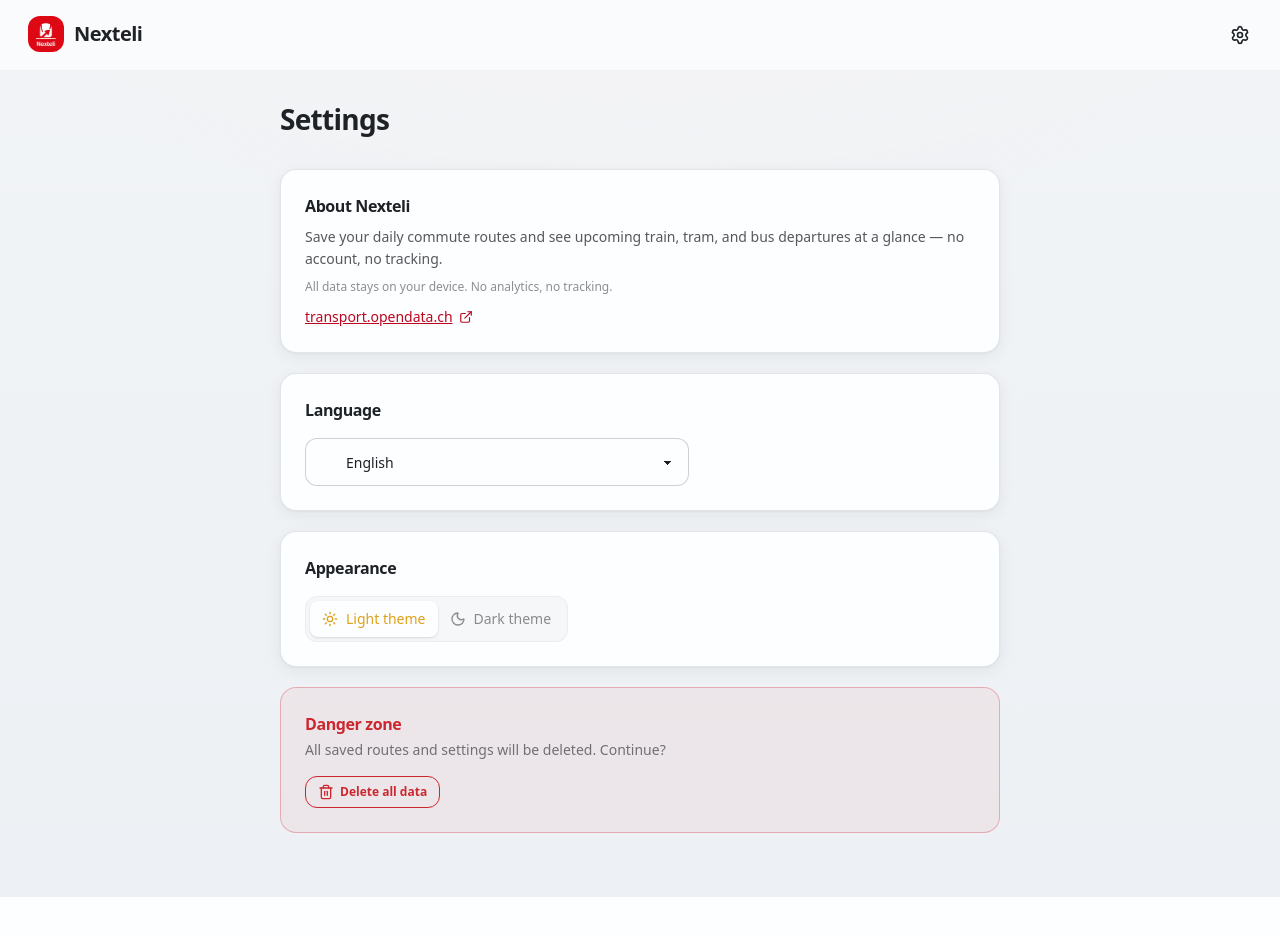
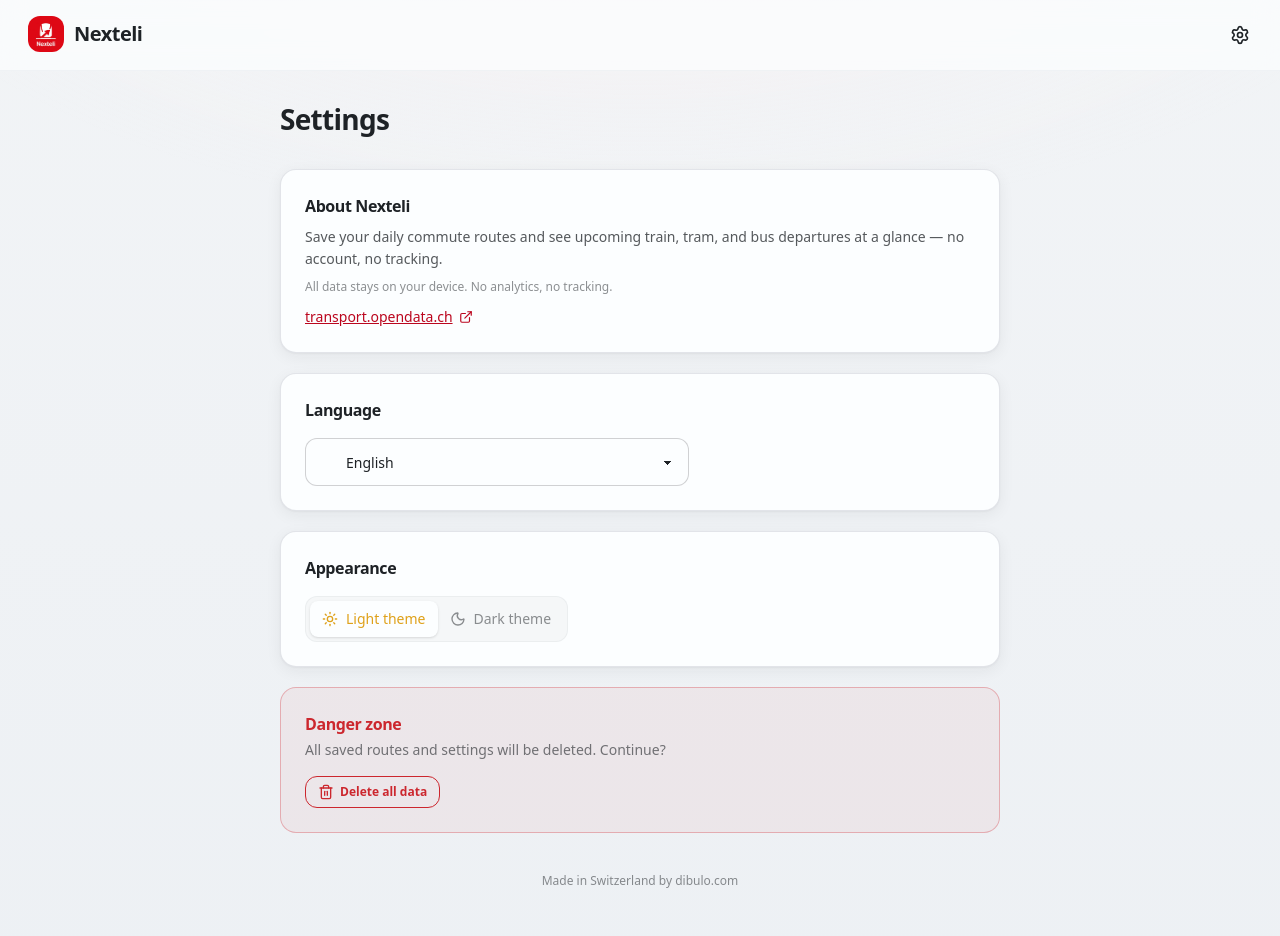
Before and after one commit to Dibulo/nexteli-v2, a Vue app: page /settings in a window 1280 px wide. Shown: the top 936 px of the page. Before the commit the page ends 897 px from the top, so only its background shows below. Built offline with nearby package versions, Linux system fonts and the light colour scheme.

Commit message:
feat(settings): Added Made by dibulo

```diff
--- a/src/pages/SettingsPage.vue
+++ b/src/pages/SettingsPage.vue
@@ -107,5 +107,17 @@ function handleClearAll() {
         </button>
       </div>
     </div>
+
+    <p class="mt-10 text-center text-xs opacity-50">
+      Made in Switzerland by
+      <a
+        href="https://dibulo.com?ref=nexteli"
+        target="_blank"
+        rel="noopener"
+        class="link link-hover"
+      >
+        dibulo.com
+      </a>
+    </p>
   </div>
 </template>
```
